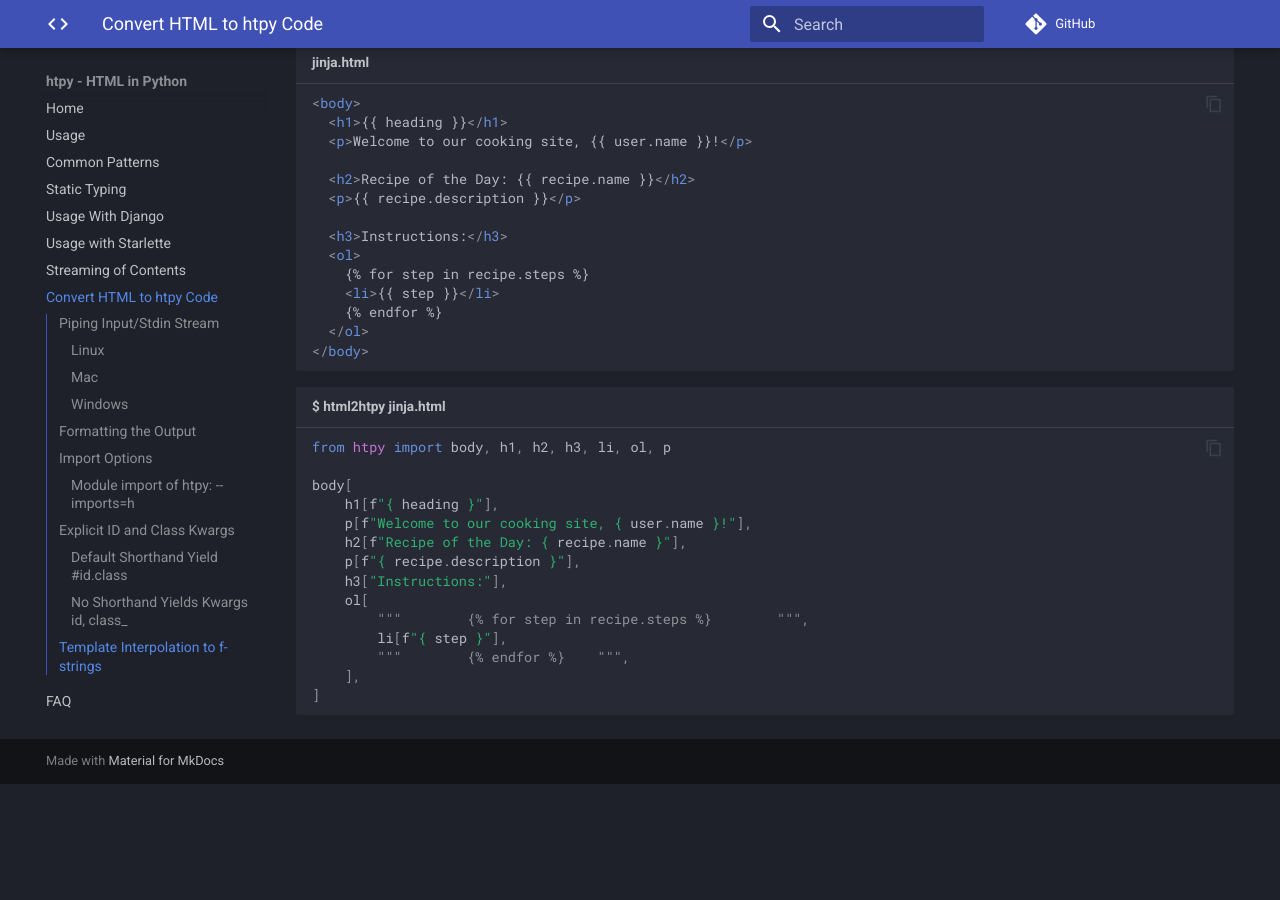
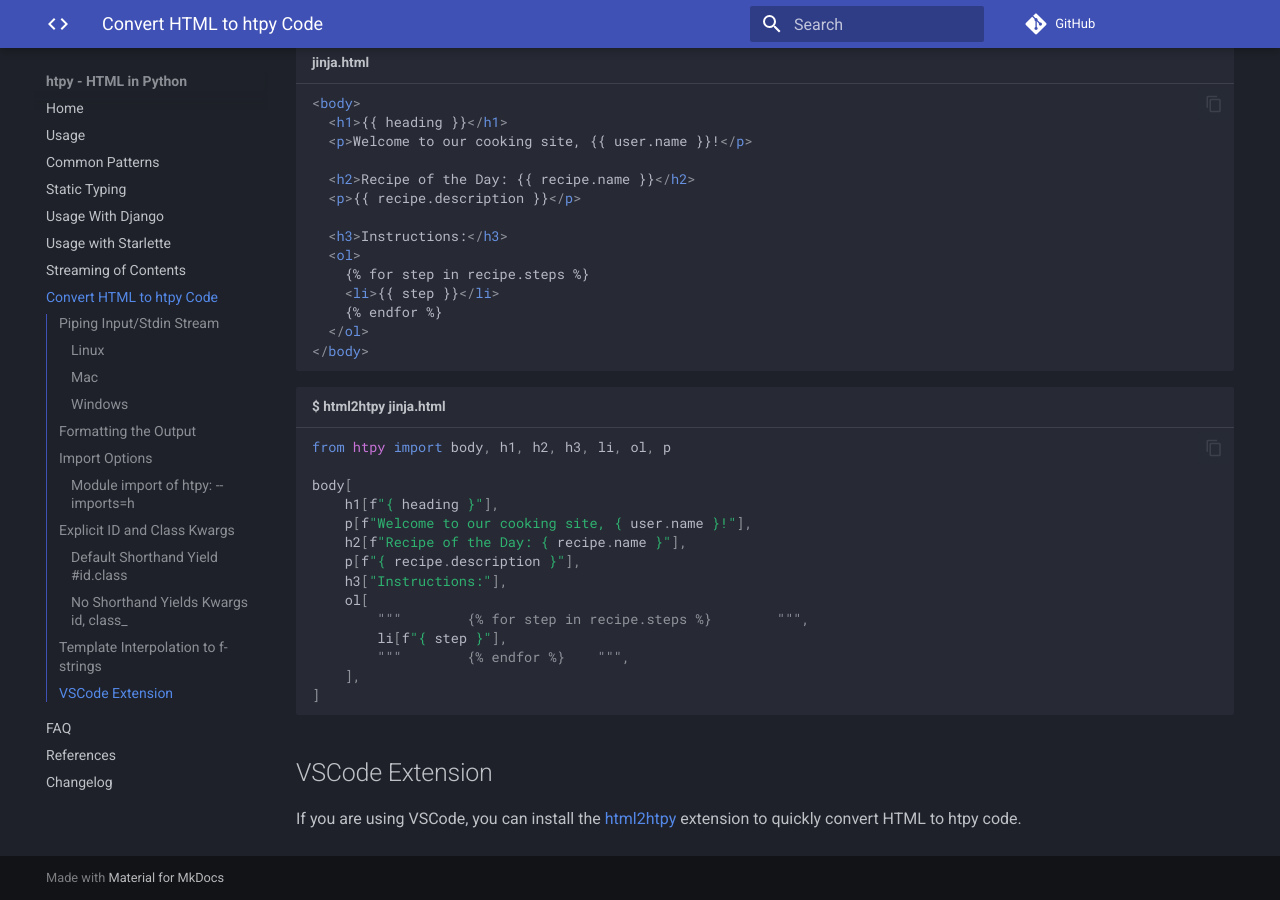
Before and after one commit to pelme/htpy, an MkDocs documentation site: the page built from docs/html2htpy.md, in a window 1280 px wide and 900 px high, scrolled down 3637 px. Built offline with MkDocs 1.6.1 and Material for MkDocs 9.7.7, drawn with Linux system fonts in a browser that asks for light colours; comment, search, counter and statistics services are not loaded; before the commit the page ends 4421 px from its top, so only the background shows below that.

Commit message:
Mention vscode extension in docs

````diff
--- a/docs/html2htpy.md
+++ b/docs/html2htpy.md
@@ -203,3 +203,7 @@ body[
     ],
 ]
 ```
+
+## VSCode Extension
+
+If you are using VSCode, you can install the [html2htpy](https://marketplace.visualstudio.com/items?itemName=dunderrrrrr.html2htpy) extension to quickly convert HTML to htpy code.
````
